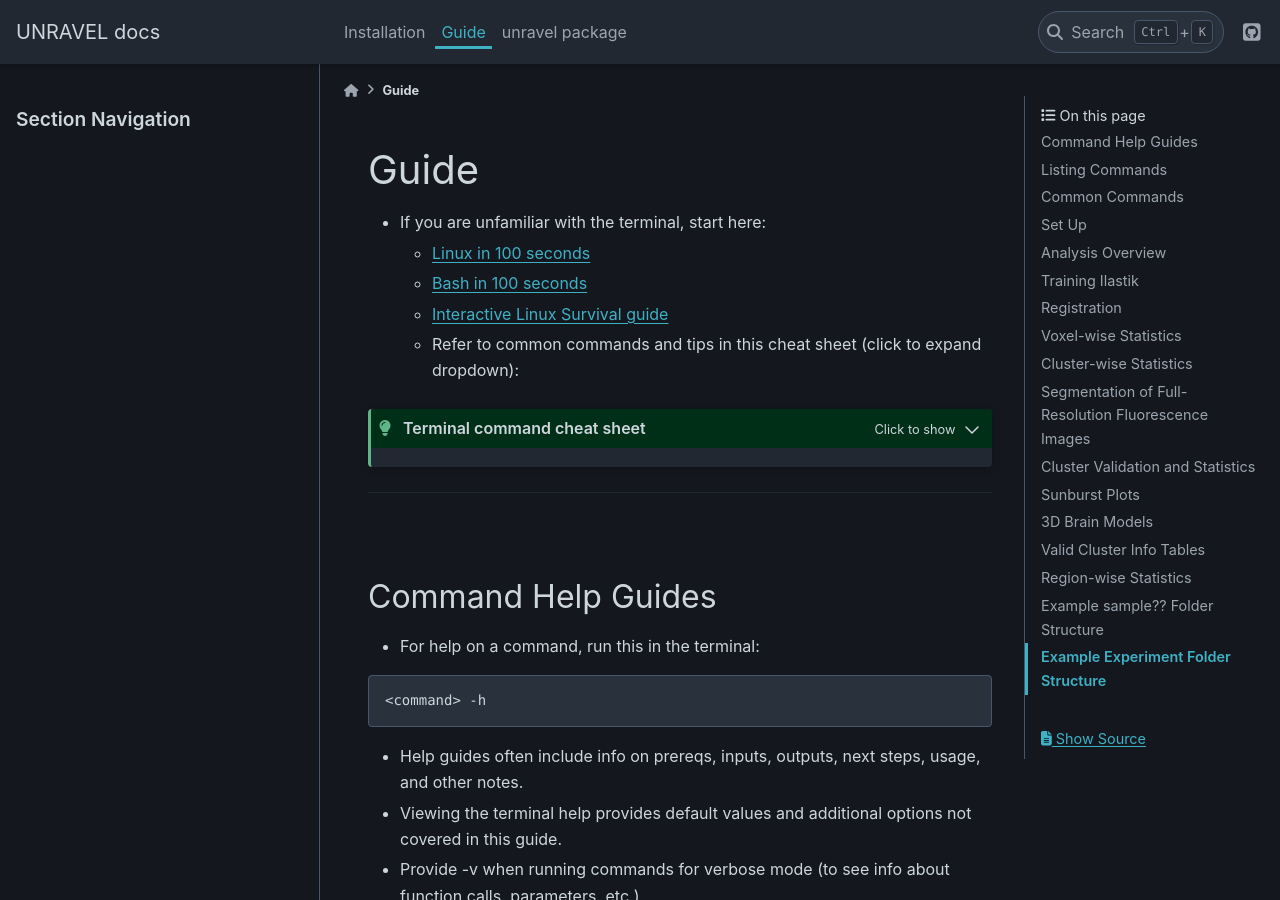
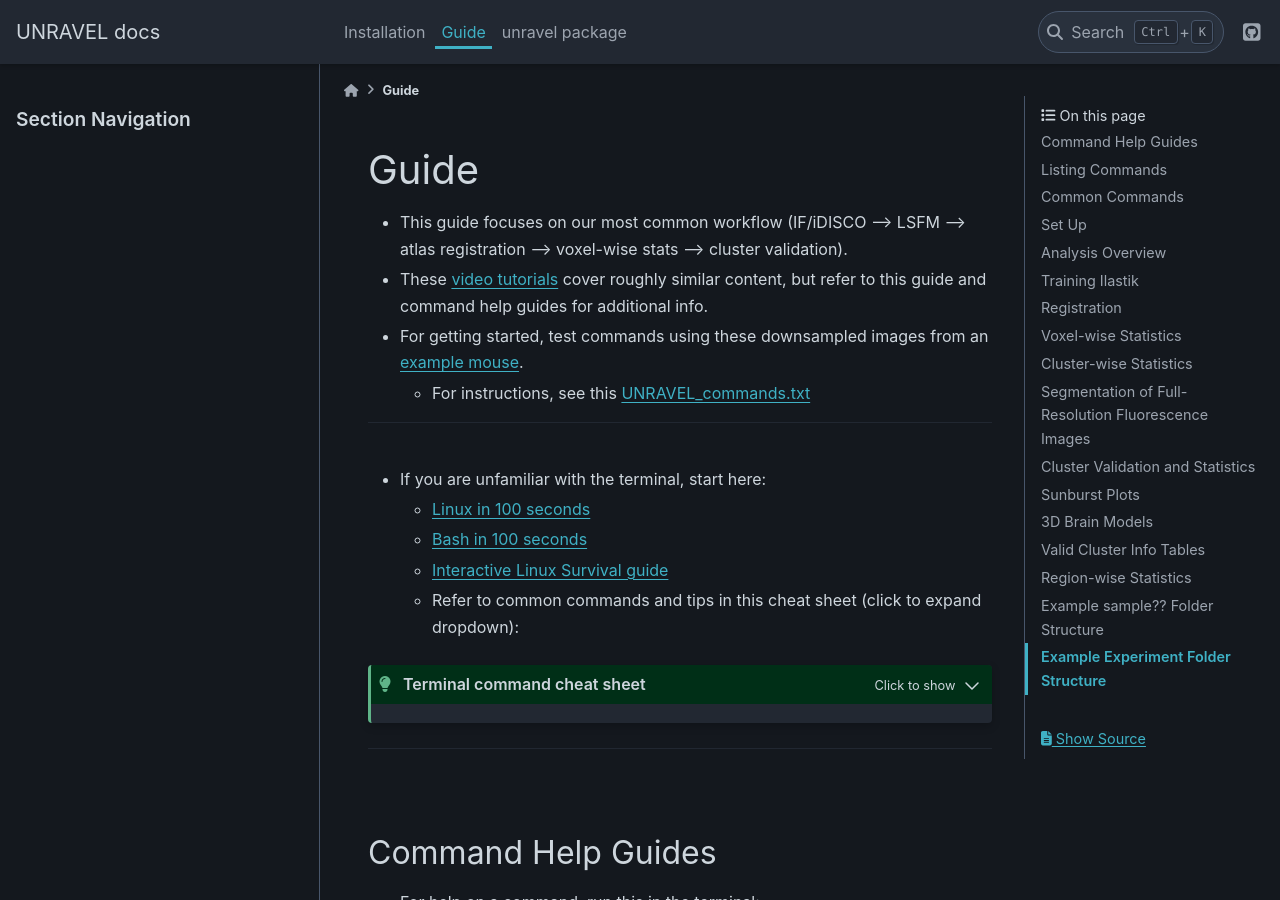
Before and after one commit to b-heifets/UNRAVEL, a Sphinx documentation site: the page built from unravel/docs/guide.md, in a window 1280 px wide and 900 px high. Built offline with Sphinx 7.4.7 and the PyData theme 0.15.4, drawn with Linux system fonts in a browser that asks for light colours.

Commit message:
make html

```diff
--- a/unravel/docs/guide.md
+++ b/unravel/docs/guide.md
@@ -1,4 +1,14 @@
 # Guide
+
+
+* This guide focuses on our most common workflow (IF/iDISCO --> LSFM --> atlas registration --> voxel-wise stats --> cluster validation).
+* These [video tutorials](https://drive.google.com/drive/folders/1y5G0A1vnQhfM41FlJyMnOf7KIDZ7o3sD?usp=sharing) cover roughly similar content, but refer to this guide and command help guides for additional info.
+* For getting started, test commands using these downsampled images from an [example mouse](https://drive.google.com/drive/folders/1bKgN9UWaBq5b4LrafzgDD3XyiYZk8k9R?usp=sharing).
+   * For instructions, see this [UNRAVEL_commands.txt](https://docs.google.com/document/d/103njLFFiqHuf4flz3OlyHnf_Rauqj5gG_Ztfjk3y8NU/edit?usp=sharing)
+
+---
+<br>
+
 
 * If you are unfamiliar with the terminal, start here:
    * [Linux in 100 seconds](https://www.youtube.com/watch?v=rrB13utjYV4)
```
